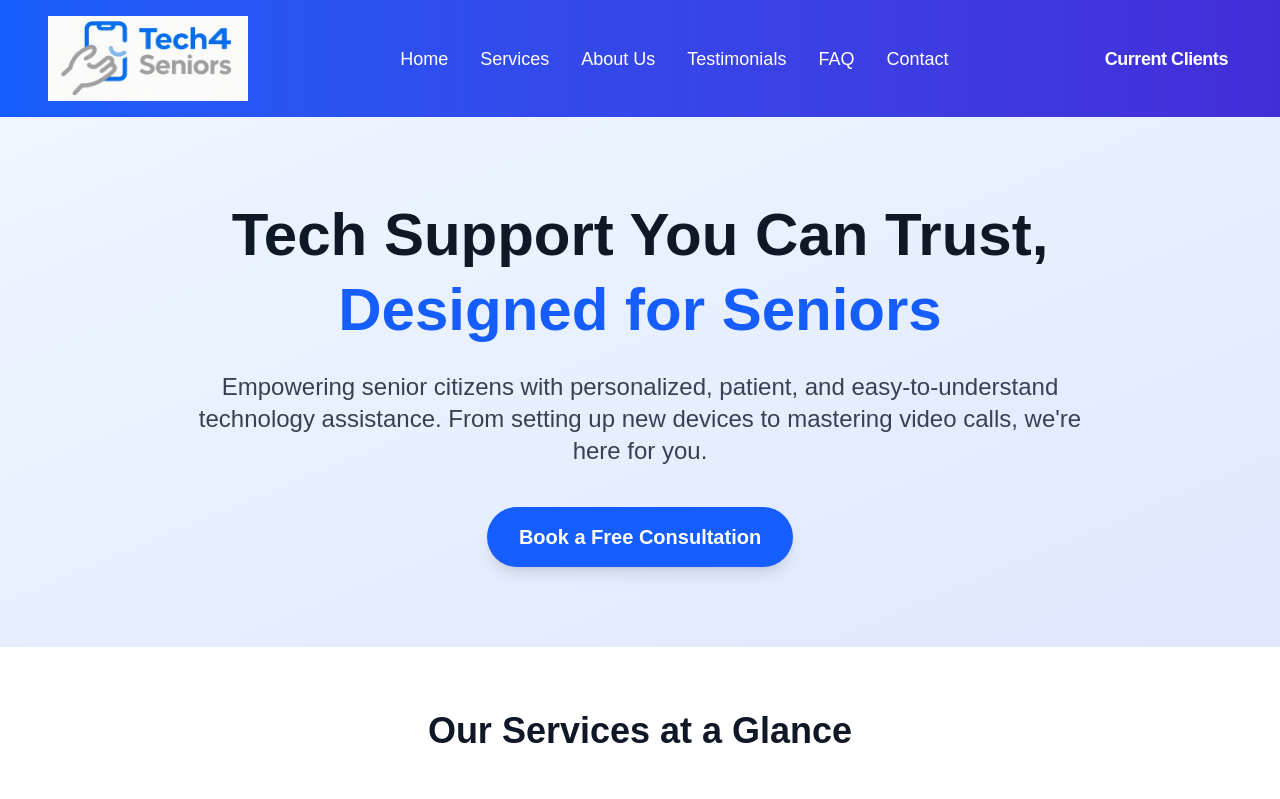
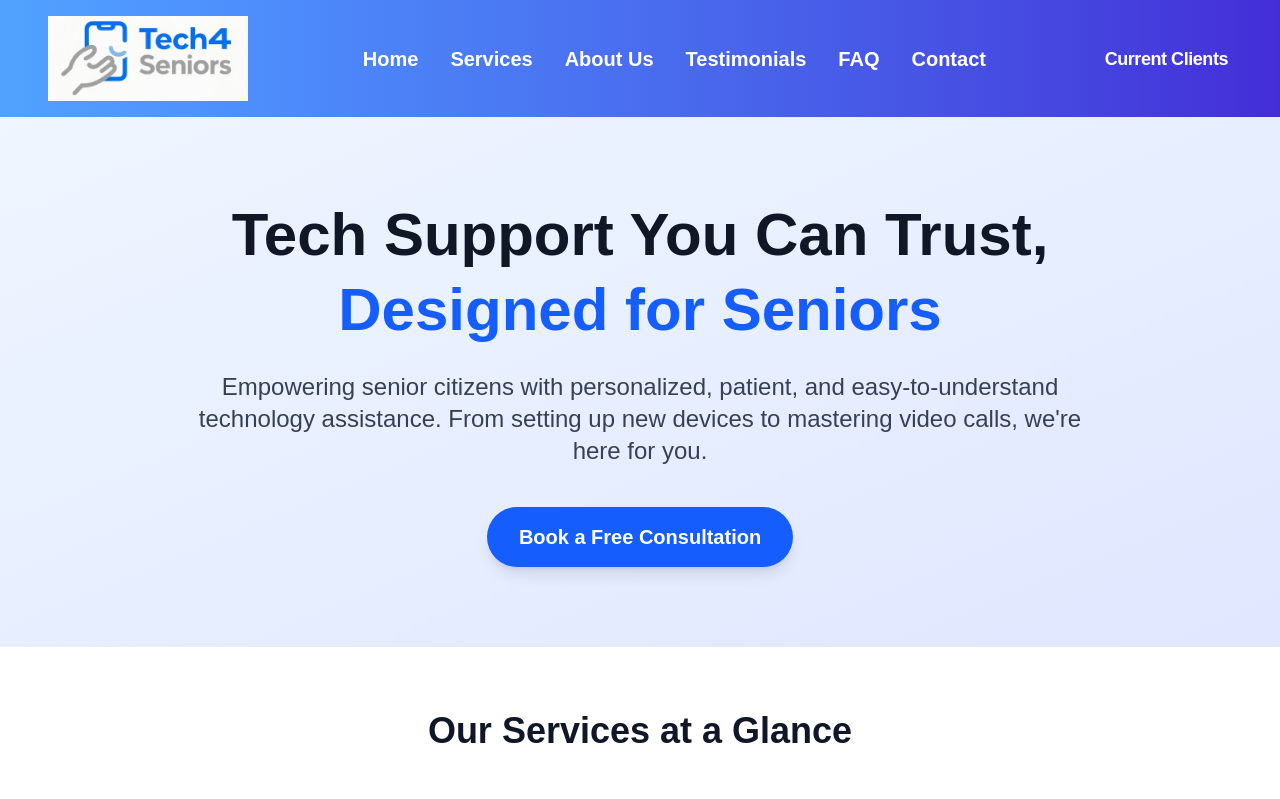
Before and after one commit to nexai2024/tech4seniors, a Next.js app: page / in a window 1280 px wide. Shown: the top 799 px of the page. Built offline with nearby package versions, Linux system fonts and the light colour scheme; no server answers.

Commit message:
corrected booking page made headers larger

```diff
--- a/app/booking/page.jsx
+++ b/app/booking/page.jsx
@@ -6,10 +6,11 @@ const bookingPage = () => {
         <div>
              <Script
             src="https://admin.nexai.network/js/embed.js"
-            strategy="lazyOnload"
+            strategy="beforeInteractive"
             onLoad={() => console.log('Script loaded successfully!')}
           />
     <div id="agiled-embed" data-path="event-embed/996009f2374006606f4c0b0fda878af1"></div>
+
     </div>
     )
 }
--- a/components/Header.jsx
+++ b/components/Header.jsx
@@ -4,12 +4,12 @@ import NavLink from "@/components/NavLink";
 import Image from "next/image";
 export default function Header() {
   return (
-    <header className="bg-gradient-to-r from-blue-600 to-indigo-700 text-white shadow-lg py-4 px-6 md:px-12">
+    <header className="bg-gradient-to-r from-blue-400 to-indigo-700 text-white shadow-lg py-4 px-6 md:px-12">
       <nav className="container mx-auto flex flex-col md:flex-row items-center justify-between">
         <div className="text-3xl font-bold tracking-tight mb-4 md:mb-0">
           <Image src="/tech4seniors.png" alt="Tech4Seniors Logo" width={200} height={100} />
         </div>
-        <ul className="flex flex-wrap justify-center space-x-4 md:space-x-8 text-lg font-medium">
+        <ul className="flex flex-wrap justify-center space-x-4 md:space-x-8 text-xl font-bold">
           <li>
             <Link href="/">
             <button>
```
